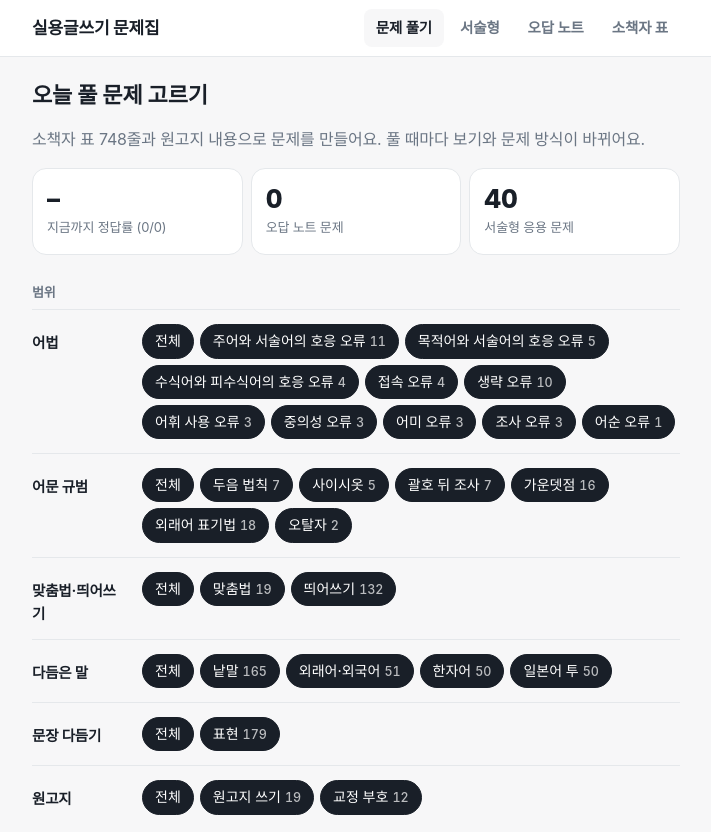
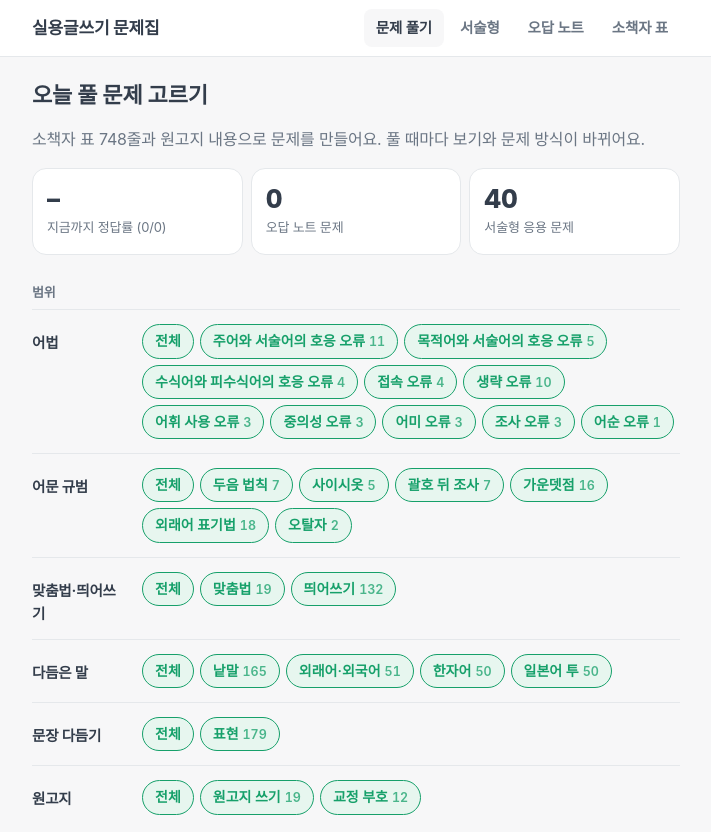
Before and after one commit to mind-in-the-fonts/silgeul-quiz, a plain HTML site: page index.html in a window 1280 px wide. Shown: the top 832 px of the page, without its empty margins (284-995 px from the left). Drawn offline with Linux system fonts and the light colour scheme; a web font is replaced by a local one.

Commit message:
style: 선택 칩과 강조색을 부드러운 초록으로
Co-Authored-By: Claude Opus 5.5 <noreply@anthropic.com>

```diff
--- a/index.html
+++ b/index.html
@@ -4,19 +4,19 @@
 <link rel="stylesheet" href="https://cdn.jsdelivr.net/gh/orioncactus/pretendard@v1.3.9/dist/web/variable/pretendardvariable-dynamic-subset.min.css">
 <style>
 :root{
-  --paper:#f7f7f8; --card:#ffffff; --ink:#191f28; --muted:#6b7684; --line:#e5e8eb; --line2:#d1d6db;
-  --grid:#3182f6; --grid-soft:#e8f3ff; --pen:#f04452; --pen-soft:#fff0f1;
+  --paper:#f7f7f8; --card:#ffffff; --ink:#333d4b; --muted:#6b7684; --line:#e5e8eb; --line2:#d1d6db;
+  --grid:#16a06a; --grid-soft:#e7f6ef; --pen:#f04452; --pen-soft:#fff0f1;
   --ok:#00a661; --ok-soft:#e6f8ef; --bad:#f04452; --bad-soft:#fff0f1;
   --f:"Pretendard Variable",Pretendard,-apple-system,"Apple SD Gothic Neo","Malgun Gothic",sans-serif;
   --r:14px;
 }
 @media (prefers-color-scheme:dark){:root:not([data-theme="light"]){
   --paper:#101012; --card:#1c1c20; --ink:#f2f4f6; --muted:#9ea6b0; --line:#2c2c33; --line2:#3a3a42;
-  --grid:#4c9bff; --grid-soft:#16263d; --pen:#ff6b76; --pen-soft:#3a1a1e;
+  --grid:#3cc48c; --grid-soft:#143326; --pen:#ff6b76; --pen-soft:#3a1a1e;
   --ok:#2ecf85; --ok-soft:#12301f; --bad:#ff6b76; --bad-soft:#3a1a1e; color-scheme:dark}}
 :root[data-theme="dark"]{
   --paper:#101012; --card:#1c1c20; --ink:#f2f4f6; --muted:#9ea6b0; --line:#2c2c33; --line2:#3a3a42;
-  --grid:#4c9bff; --grid-soft:#16263d; --pen:#ff6b76; --pen-soft:#3a1a1e;
+  --grid:#3cc48c; --grid-soft:#143326; --pen:#ff6b76; --pen-soft:#3a1a1e;
   --ok:#2ecf85; --ok-soft:#12301f; --bad:#ff6b76; --bad-soft:#3a1a1e; color-scheme:dark}
 *{box-sizing:border-box}
 body{background:var(--paper);color:var(--ink);font:16px/1.6 var(--f);-webkit-font-smoothing:antialiased;letter-spacing:-.01em}
@@ -46,9 +46,9 @@ button.primary:hover{filter:brightness(.94);background:var(--grid)}
 button.ghost{background:transparent;border-color:transparent;color:var(--muted)}
 button[disabled]{opacity:.4;cursor:default;transform:none}
 .chips{display:flex;flex-wrap:wrap;gap:6px}
-.chip{padding:7px 12px;border-radius:999px;font-size:14px;font-weight:500;background:var(--card)}
-.chip[aria-pressed="true"]{background:var(--ink);border-color:var(--ink);color:var(--card)}
-.chip[aria-pressed="true"] .n{color:inherit;opacity:.7}
+.chip{padding:7px 12px;border-radius:999px;font-size:14px;font-weight:500;background:var(--card);border-color:var(--line);color:var(--muted)}
+.chip[aria-pressed="true"]{background:var(--grid-soft);border-color:var(--grid);color:var(--grid);font-weight:600}
+.chip[aria-pressed="true"] .n{color:inherit;opacity:.75}
 .chip .n{color:var(--muted);font-size:12.5px;margin-left:4px;font-variant-numeric:tabular-nums}
 .grp{display:grid;grid-template-columns:96px 1fr;gap:8px 14px;align-items:start;padding:14px 0;border-top:1px solid var(--line)}
 .grp>b{font-weight:700;font-size:14.5px;padding-top:7px}
```
